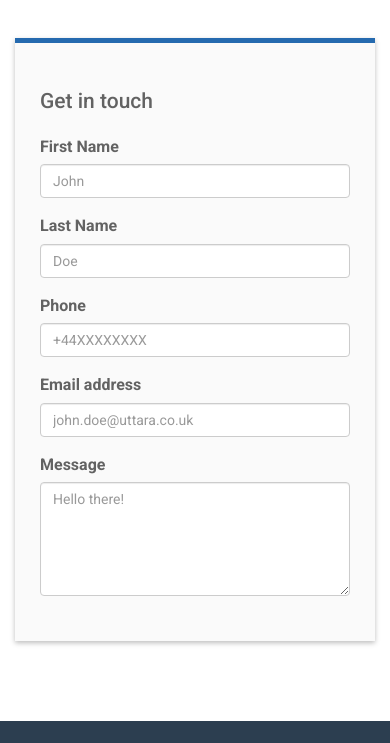
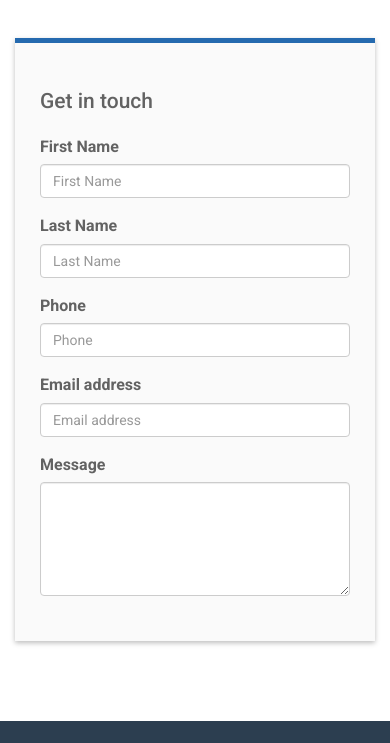
Before and after one commit to chungmanchau/uttara-mockup, a plain HTML site: page contact-us.html in a window 390 px wide. Shown: the part 1041-1784 px from the top of the page. Drawn offline with nearby package versions, Linux system fonts and the light colour scheme.

```diff
--- a/contact-us.html
+++ b/contact-us.html
@@ -66,23 +66,25 @@
 						<form>
 							<div class="form-group">
 								<label for="form-name">First Name</label>
-								<input type="name" class="form-control" id="form-name" placeholder="John">
+								<input type="name" class="form-control" id="form-name" placeholder="First Name">
 							</div>
 							<div class="form-group">
 								<label for="form-last-name">Last Name</label>
-								<input type="last-name" class="form-control" id="form-last-name" placeholder="Doe">
+								<input type="last-name" class="form-control" id="form-last-name" placeholder="Last Name">
 							</div>
 							<div class="form-group">
 								<label for="form-phone">Phone</label>
-								<input type="phone" class="form-control" id="form-phone" placeholder="+44XXXXXXXX">
+								<input type="phone" class="form-control" id="form-phone" placeholder="Phone">
 							</div>
 							<div class="form-group">
 								<label for="form-email">Email address</label>
-								<input type="email" class="form-control" id="form-email" placeholder="john.doe@uttara.co.uk">
+								<input type="email" class="form-control" id="form-email" placeholder="Email address">
 							</div>
 							<div class="form-group">
 								<label for="form-message">Message</label>
-								<textarea type="message" class="form-control" rows="5" id="form-message" placeholder="Hello there!"></textarea>
+								<textarea type="message" class="form-control" rows="5" id="form-message" placeholder="Message">
+
+								</textarea>
 							</div>
 						</form>
 					</div>
--- a/scss/_global.scss
+++ b/scss/_global.scss
@@ -52,6 +52,12 @@ p {
   }
 }
 
+
+.navbar-default {
+  .navbar-toggle {
+    margin-top: 26px;
+  }
+}
 
 // Header
 header {
```
Also changed, not shown: index.html (+4 -2 lines), services.html (+1 -1 lines), css/styles.css, images/Untitled-2.jpg (added), images/laptopImage.jpg (added), 1 other file.
